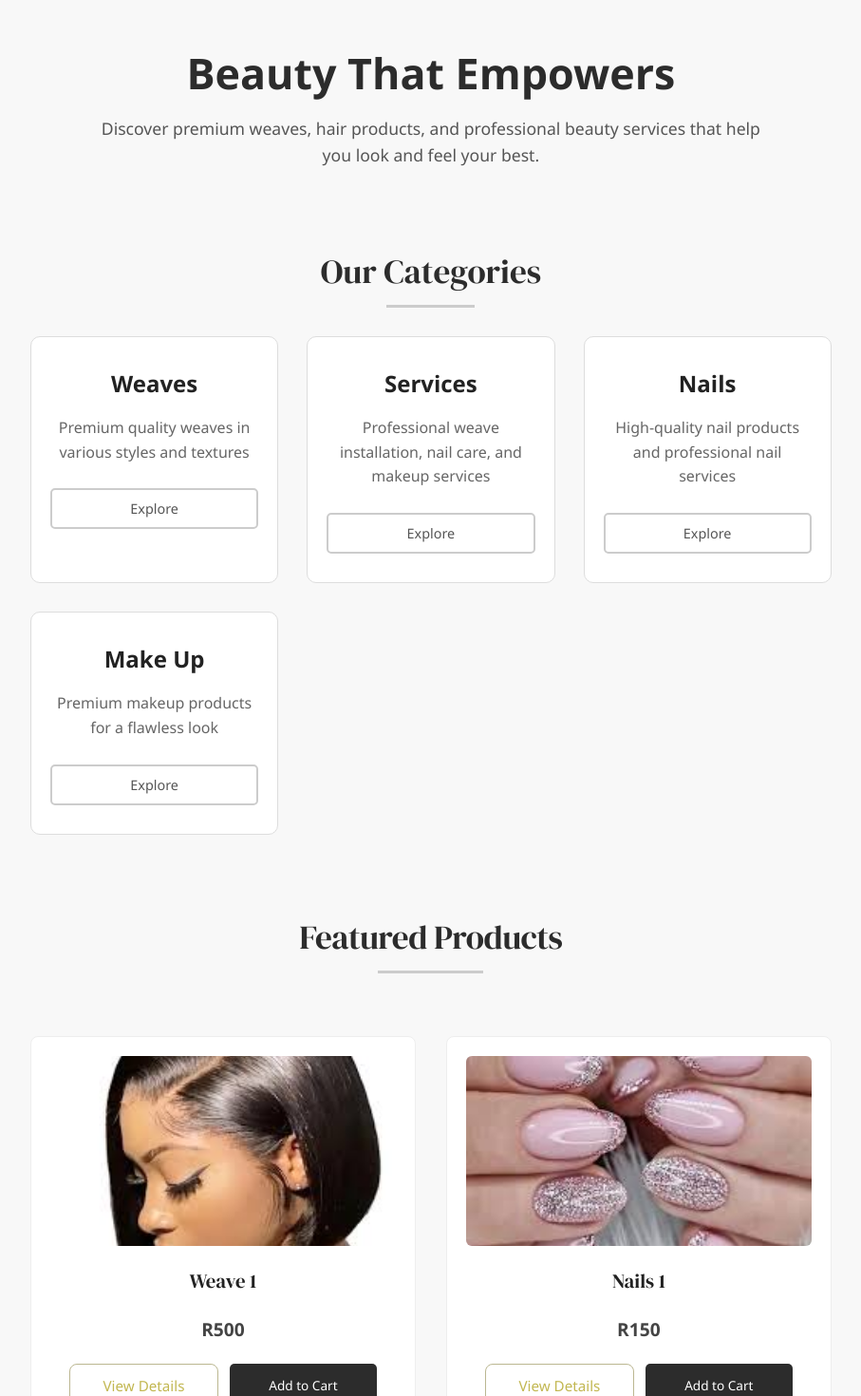
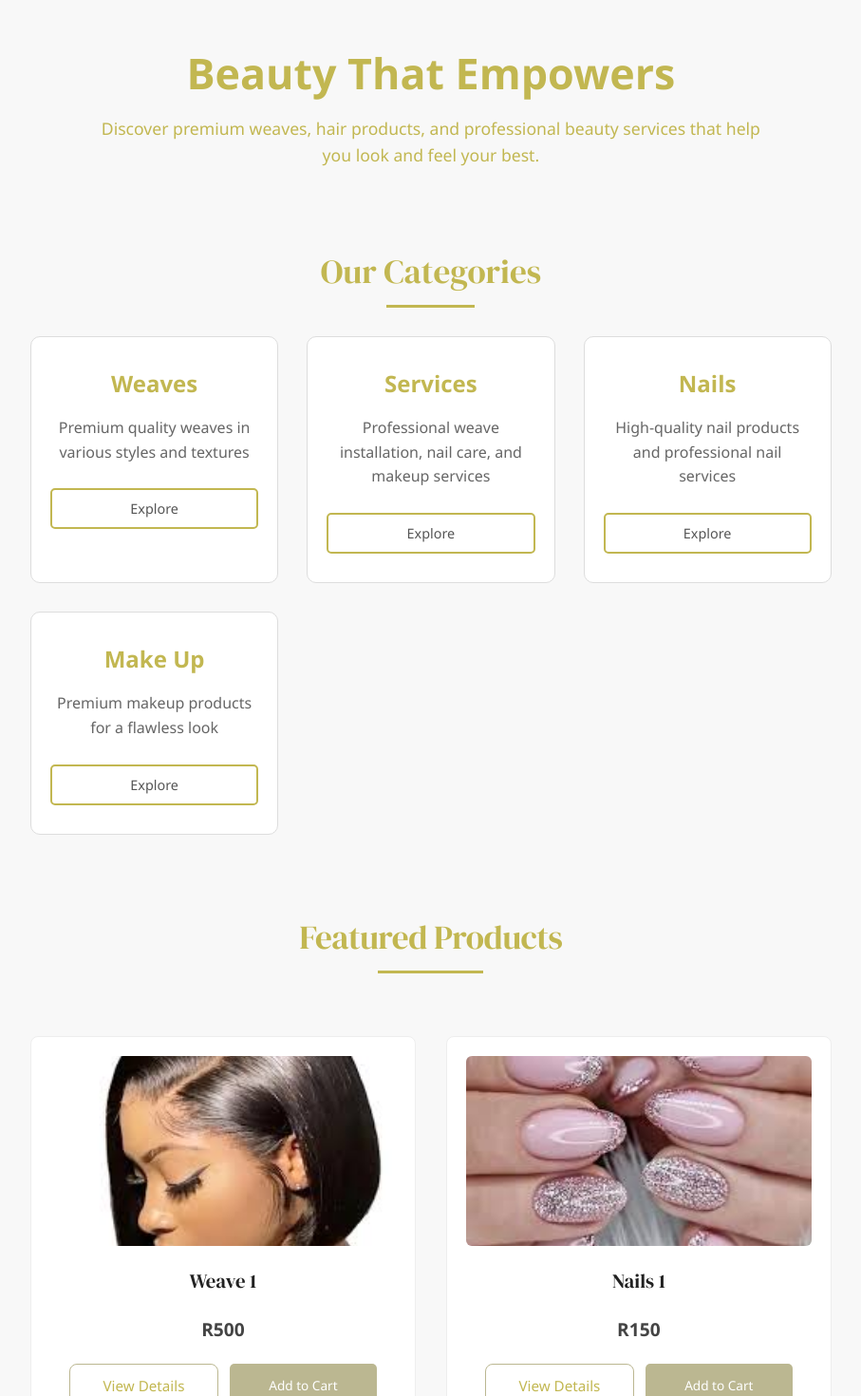
Before and after one commit to TshepoMadira/beauty-website, a React (Vite) app: page / in a window 1280 px wide. Shown: the part 120-1590 px from the top of the page at 95% size, without its empty margins (0-907 px from the left). Built offline with nearby package versions, Linux system fonts and the light colour scheme.

Commit message:
remove blue outline on hover for view-all-button

```diff
--- a/src/components/Allproducts.css
+++ b/src/components/Allproducts.css
@@ -39,6 +39,7 @@
     background-size: 1rem;
     width: 100%;
     max-width: 300px;
+    color: #333;
   }
 
   .category-select:focus {
@@ -158,7 +159,7 @@
 
   .category-select:focus {
     outline: none;
-    border-color: #c2b751; /* Matching your purple theme */
+    border-color: #c2b751;
     box-shadow: 0 0 0 3px rgba(142, 68, 173, 0.2);
   }
   /* No products message */
--- a/src/components/Cart.jsx
+++ b/src/components/Cart.jsx
@@ -39,7 +39,7 @@ const Cart = ({ cartItems, removeFromCart }) => {
                 ))}
               </div>
               <div className="cart-total">
-                <h3>Total: ${total.toFixed(2)}</h3>
+                <h3>Total: R{total.toFixed(2)}</h3>
                 <button
                   onClick={handleProceedToCheckout}
                   className="checkout-button"
--- a/src/components/Header.css
+++ b/src/components/Header.css
@@ -191,6 +191,8 @@ body {
   cursor: pointer;
   outline: none;
   -webkit-tap-highlight-color: transparent;
+  margin-left: 150px;
+
 }
 
 .mobile-menu-btn:focus,
--- a/src/components/ProductList.css
+++ b/src/components/ProductList.css
@@ -28,14 +28,14 @@ body {
 .header-container h1 {
   font-size: 2.8rem;
   margin-bottom: 20px;
-  color: #2c2c2c;
+  color: #c2b751;
 }
 
 .intro-text {
   max-width: 700px;
   margin: 0 auto;
   font-size: 1.1rem;
-  color: #555;
+  color: #c2b751;
 }
 
 /* Categories Section */
@@ -49,7 +49,7 @@ body {
   margin-bottom: 40px;
   position: relative;
   display: inline-block;
-  color: #2c2c2c;
+  color: #c2b751;
 }
 
 .our-categories h2::after {
@@ -57,7 +57,7 @@ body {
   position: absolute;
   width: 40%;
   height: 3px;
-  background-color: #ccc;
+  background-color: #c2b751;
   bottom: -10px;
   left: 30%;
 }
@@ -85,7 +85,7 @@ body {
 .category-box h3 {
   font-size: 1.5rem;
   margin-bottom: 15px;
-  color: #222;
+  color: #c2b751;
 }
 
 .category-box p {
@@ -97,7 +97,7 @@ body {
 .category-box button {
   background-color: transparent;
   color: #555;
-  border: 2px solid #ccc;
+  border: 2px solid #c2b751;
   padding: 10px 25px;
   border-radius: 5px;
   cursor: pointer;
@@ -107,7 +107,8 @@ body {
 }
 
 .category-box button:hover {
-  background-color: #eee;
+  background-color: #c2b751;
+  color: white;
 }
 
 /* Products Section */
@@ -121,7 +122,7 @@ body {
   margin-bottom: 40px;
   position: relative;
   display: inline-block;
-  color: #2c2c2c;
+  color: #c2b751;
 }
 
 .section-header::after {
@@ -129,7 +130,7 @@ body {
   position: absolute;
   width: 40%;
   height: 3px;
-  background-color: #ccc;
+  background-color: #c2b751;
   bottom: -10px;
   left: 30%;
 }
@@ -204,13 +205,13 @@ body {
 }
 
 .add-to-cart-buttons {
-  background-color: #2c2c2c;
+  background-color: #BBB791;
   color: white;
   border: none;
 }
 
 .add-to-cart-buttons:hover {
-  background-color: #444;
+  background-color: #9a986b;
 }
 
 /* View All Button */
@@ -221,7 +222,7 @@ body {
 .view-all-button {
   background-color: transparent;
   color: #555;
-  border: 2px solid #ccc;
+  border: 1px solid #c2b751;
   padding: 12px 30px;
   border-radius: 5px;
   cursor: pointer;
@@ -231,5 +232,6 @@ body {
 }
 
 .view-all-button:hover {
-  background-color: #f0f0f0;
+  background-color: #c2b751;
+  color: white;
 }
```
